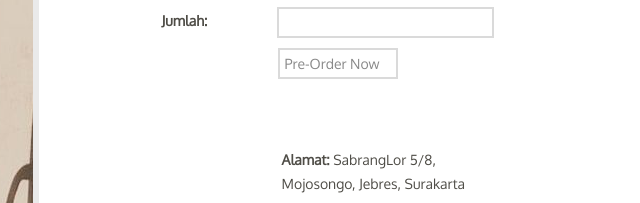
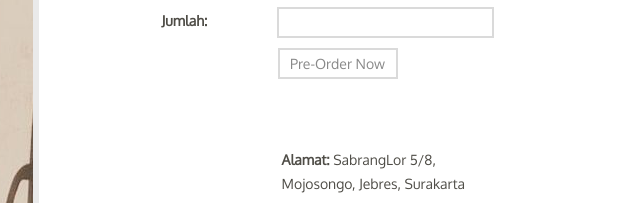
Before and after one commit to itaq/itaq, a plain HTML site: page contact.html in a window 1280 px wide. Shown: the part 587-790 px from the top of the page, 31-671 px from the left. Drawn offline with Linux system fonts and the light colour scheme; some packages are replaced by stand-ins of ours; a web font is replaced by a local one.

Commit message:
update16032

```diff
--- a/contact.html
+++ b/contact.html
@@ -93,7 +93,7 @@
              <label for="Jumlah">Jumlah:</label>
              <input type="text" name="Jumlah" id="Jumlah" /> </form>
 
-             <form action="https://www.paypal.com/cgi-bin/webscr" method="post">
+            <form action="https://www.paypal.com/cgi-bin/webscr" method="post">
             <input type="hidden" name="cmd" value="_xclick">
             <input type="hidden" name="business" value="accounts@freelanceswitch.com">
             <input type="hidden" name="item_name" value="Donation">
@@ -104,7 +104,7 @@
             <input type="hidden" name="currency_code" value="USD">
             <input type="hidden" name="lc" value="AU">
             <input type="hidden" name="bn" value="PP-BuyNowBF">
-            <input type="Pre-Order" name="Pre-Order" value="Pre-Order Now" class="submit-button" />
+            <input type="submit" name="Pre-Order" value="Pre-Order Now" class="submit-button" />
           </form>
 
 		            </div>
```
